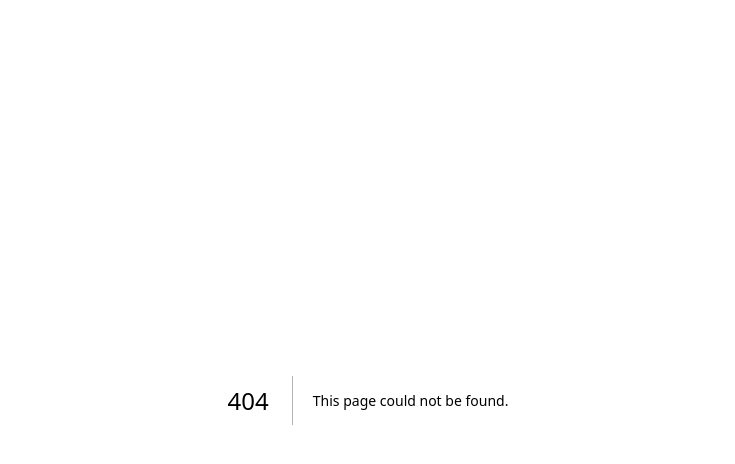
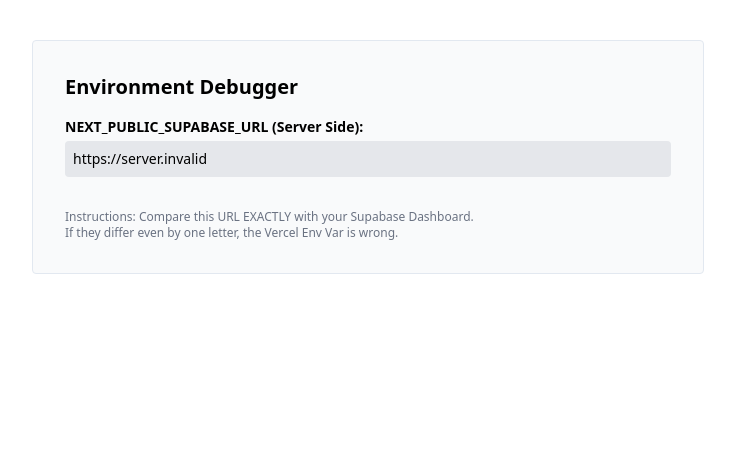
Before and after one commit to Mikaelcbt/Jp-Nutri-Care, a Next.js app: page /debug/env in a window 1280 px wide. Before the commit this address had no page. Shown: the top 464 px of the page, without its empty margins (272-1007 px from the left). Built offline with nearby package versions, Linux system fonts and the light colour scheme; no server answers.

Commit message:
Feat: add debug env page for Vercel troubleshooting

```diff
--- /dev/null
+++ b/src/app/debug/env/page.tsx
@@ -0,0 +1,26 @@
+export const dynamic = 'force-dynamic'
+
+export default function DebugEnvPage() {
+    const url = process.env.NEXT_PUBLIC_SUPABASE_URL || 'UNDEFINED'
+
+    // Show first 10 and last 5 chars to verify without exposing full secret if it was sensitive (URL is public though)
+    const urlVerification = url
+
+    return (
+        <div className="p-8 font-mono text-sm max-w-2xl mx-auto mt-10 border rounded bg-gray-50 text-black">
+            <h1 className="text-xl font-bold mb-4">Environment Debugger</h1>
+
+            <div className="mb-4">
+                <p className="font-bold">NEXT_PUBLIC_SUPABASE_URL (Server Side):</p>
+                <p className="bg-gray-200 p-2 rounded mt-1 break-all">
+                    {urlVerification}
+                </p>
+            </div>
+
+            <div className="text-xs text-gray-500 mt-8">
+                <p>Instructions: Compare this URL EXACTLY with your Supabase Dashboard.</p>
+                <p>If they differ even by one letter, the Vercel Env Var is wrong.</p>
+            </div>
+        </div>
+    )
+}
```
